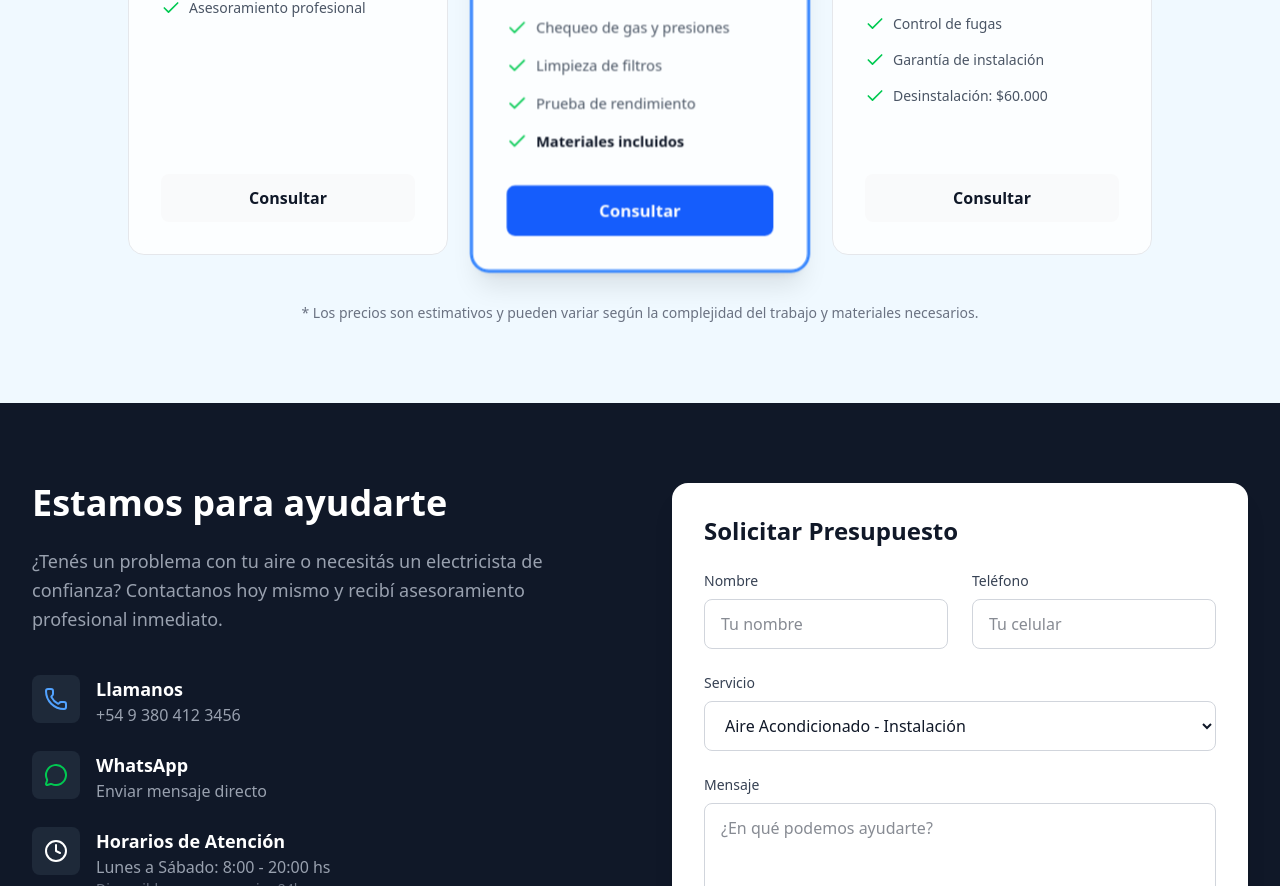
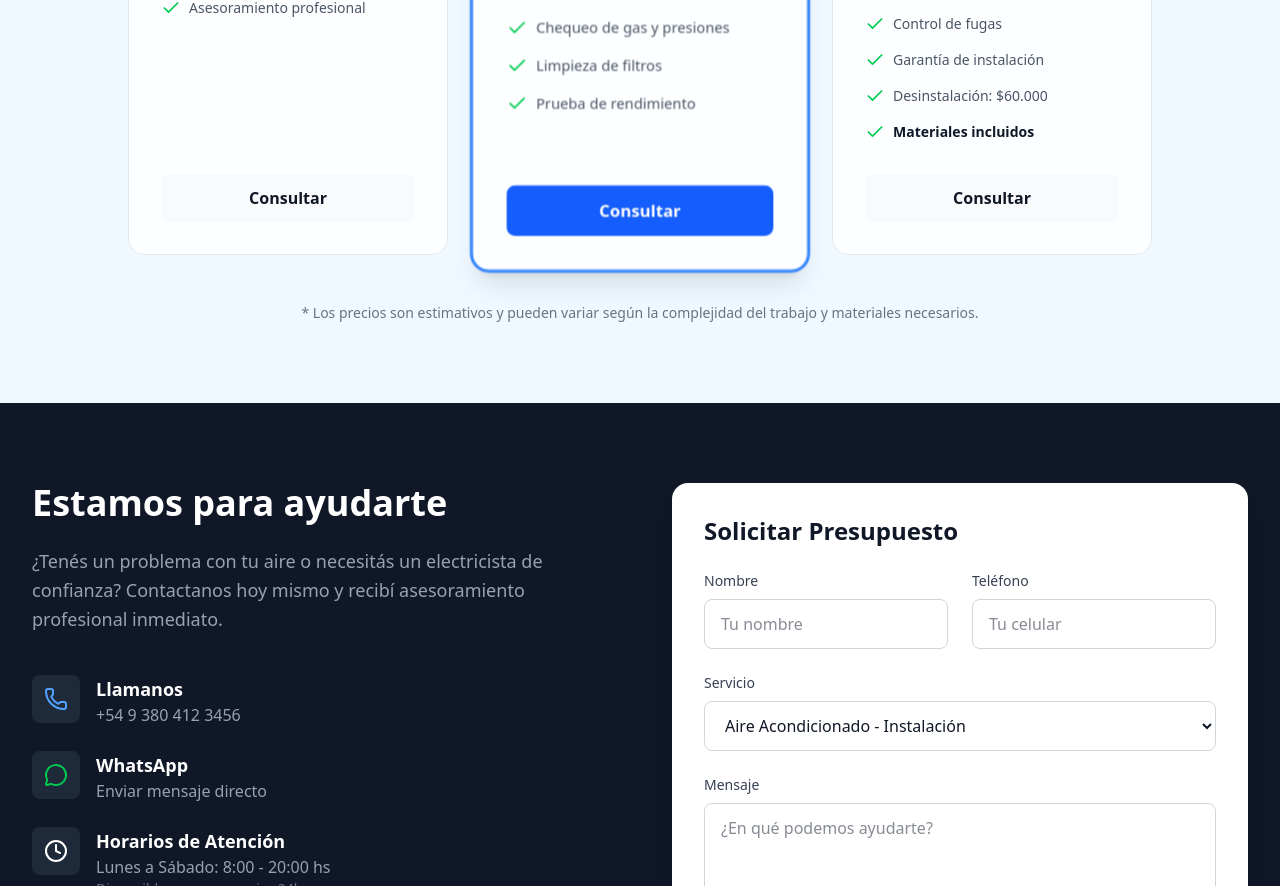
Before and after one commit to Slookii/Romero-Refrigeraciones, a React (Vite) app: page / in a window 1280 px wide. Shown: the part 2720-3606 px from the top of the page. Built offline with nearby package versions, Linux system fonts and the light colour scheme.

Commit message:
Correct pricing: move 'Materiales incluidos' to Installation plan

```diff
--- a/src/components/sections/Pricing.tsx
+++ b/src/components/sections/Pricing.tsx
@@ -24,8 +24,7 @@ const priceList = [
             "Sanitización completa",
             "Chequeo de gas y presiones",
             "Limpieza de filtros",
-            "Prueba de rendimiento",
-            <strong className="text-gray-900">Materiales incluidos</strong>
+            "Prueba de rendimiento"
         ],
         highlight: true
     },
@@ -39,7 +38,8 @@ const priceList = [
             "Vacío de cañerías con bomba",
             "Control de fugas",
             "Garantía de instalación",
-            "Desinstalación: $60.000"
+            "Desinstalación: $60.000",
+            <strong className="text-gray-900">Materiales incluidos</strong>
         ],
         highlight: false
     }
```
